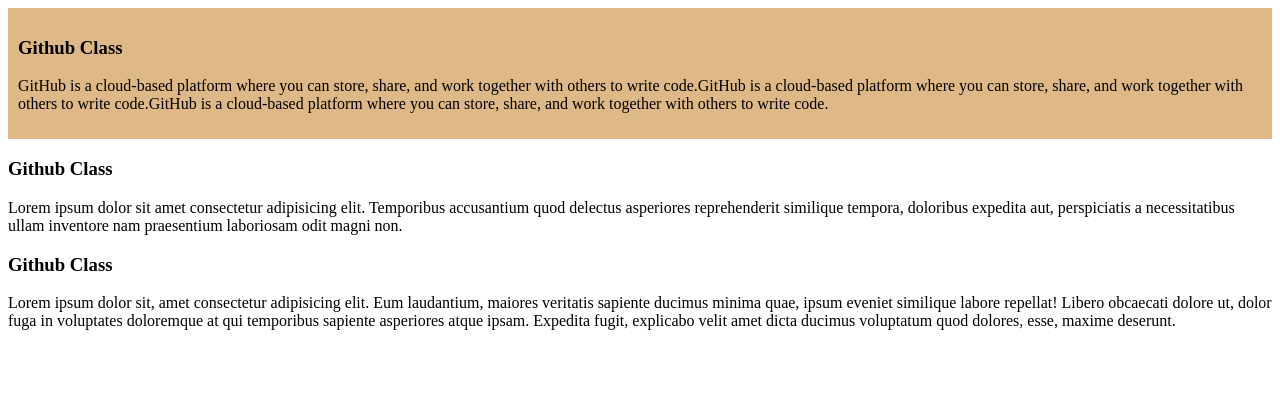
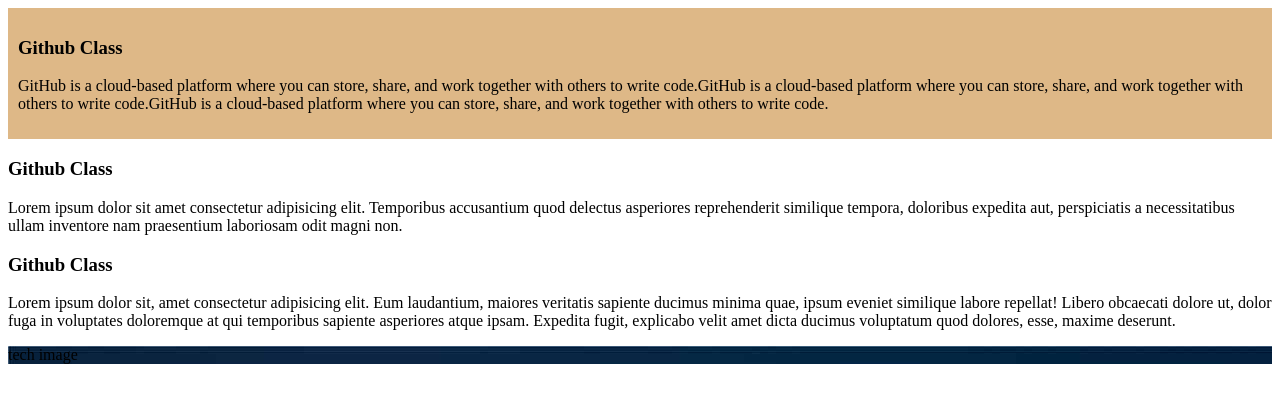
Before and after one commit to saklain10/first-repo-of-ph, a plain HTML site: page index.html in a window 1280 px wide. Drawn offline with Linux system fonts and the light colour scheme.

Commit message:
image add trying

```diff
--- a/index.html
+++ b/index.html
@@ -19,5 +19,6 @@
         <h3>Github Class</h3>
         <p>Lorem ipsum dolor sit, amet consectetur adipisicing elit. Eum laudantium, maiores veritatis sapiente ducimus minima quae, ipsum eveniet similique labore repellat! Libero obcaecati dolore ut, dolor fuga in voluptates doloremque at qui temporibus sapiente asperiores atque ipsam. Expedita fugit, explicabo velit amet dicta ducimus voluptatum quod dolores, esse, maxime deserunt.</p>
     </div>
+    <div class="abc">tech image</div>
 </body>
 </html>
--- a/style.css
+++ b/style.css
@@ -2,3 +2,6 @@
     background-color: burlywood;
     padding: 10px;
 }
+.abc{
+    background-image: url("tech-companies.jpg");
+}
```
Also changed, not shown: tech-companies.jpg (added).
